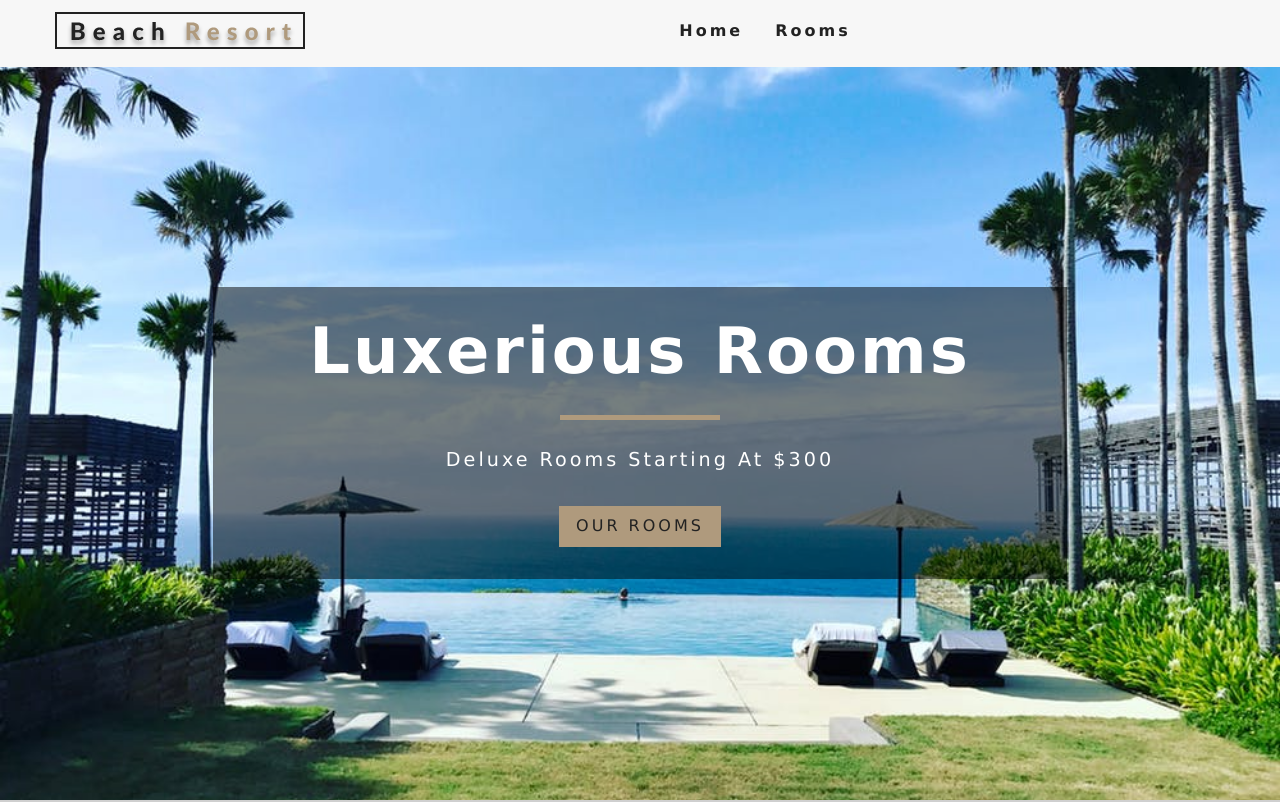
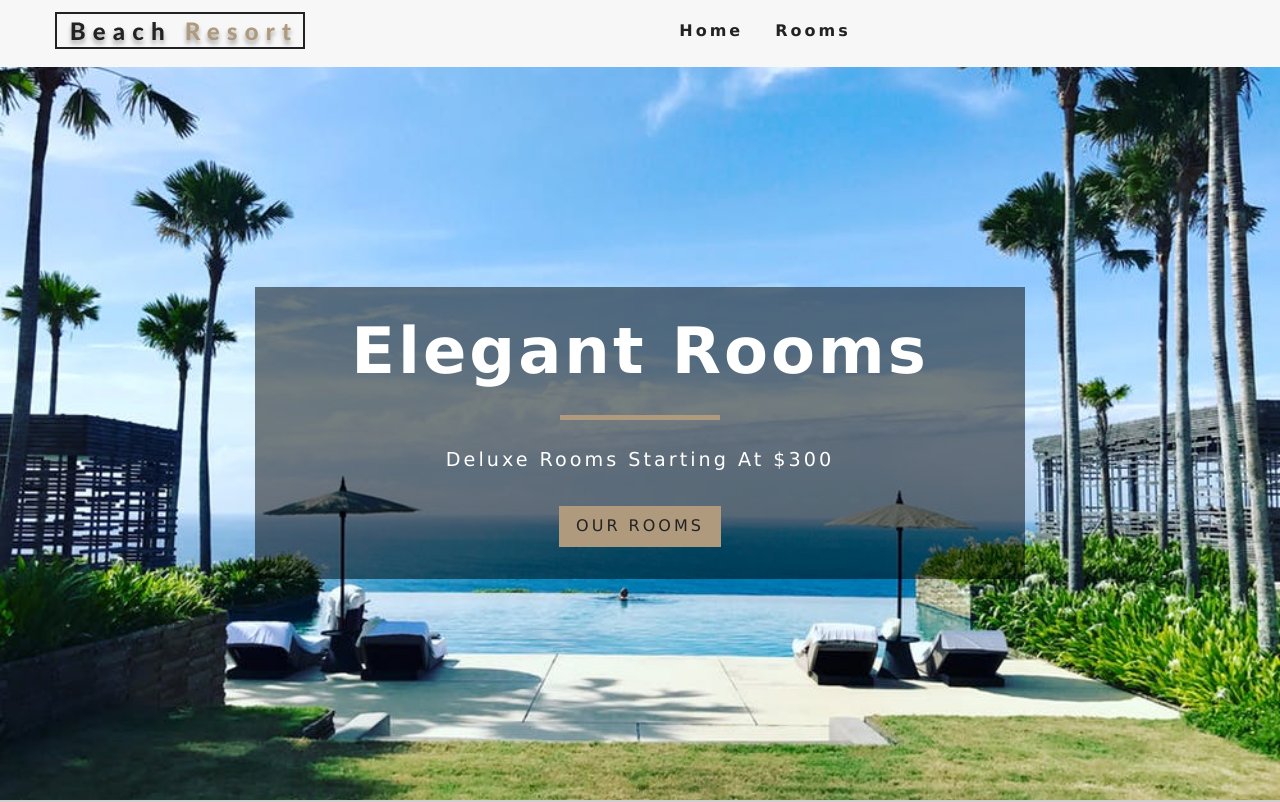
Before and after one commit to tunyanghevond/react-aregak-resort, a React (Create React App) app: page / in a window 1280 px wide. Shown: the top 802 px of the page. Built offline with nearby package versions, Linux system fonts and the light colour scheme.

Commit message:
change title name

```diff
--- a/src/pages/Home.js
+++ b/src/pages/Home.js
@@ -10,7 +10,7 @@ const Home = () => {
     <>
       <Header>
         <Banner
-          title="luxerious rooms"
+          title="elegant rooms"
           subtitle="deluxe rooms starting at $300"
         >
           <Link to="/rooms" className="btn-primary">
```
